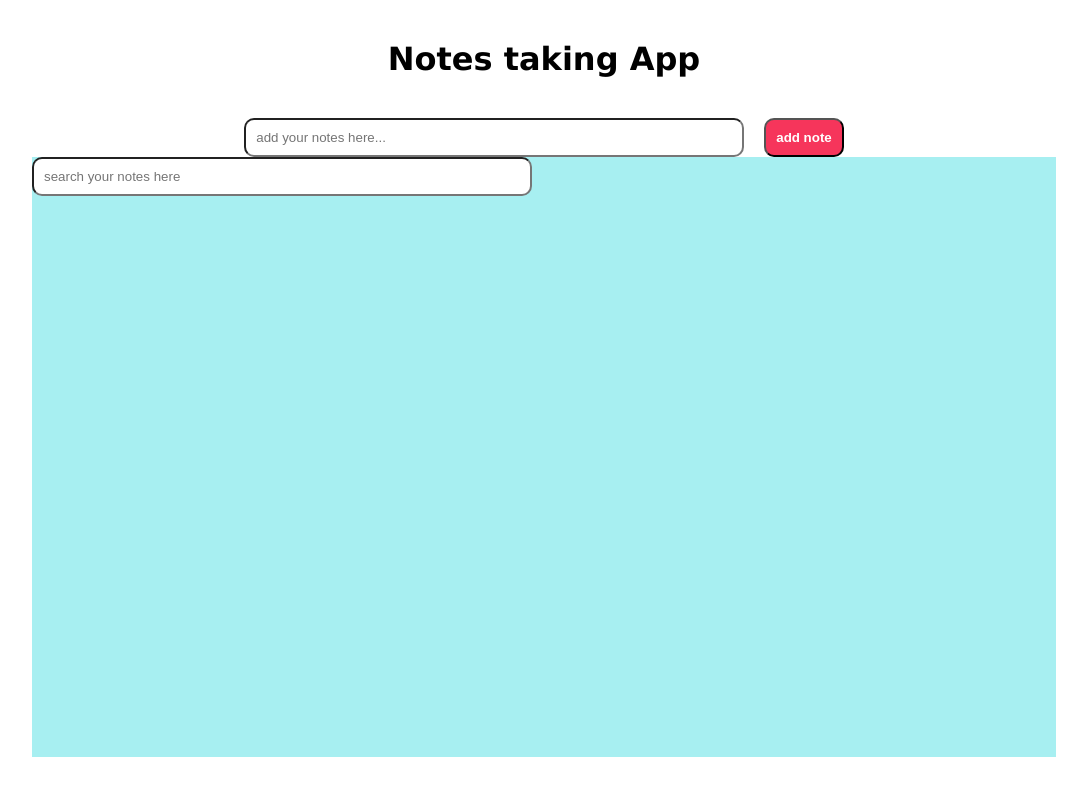
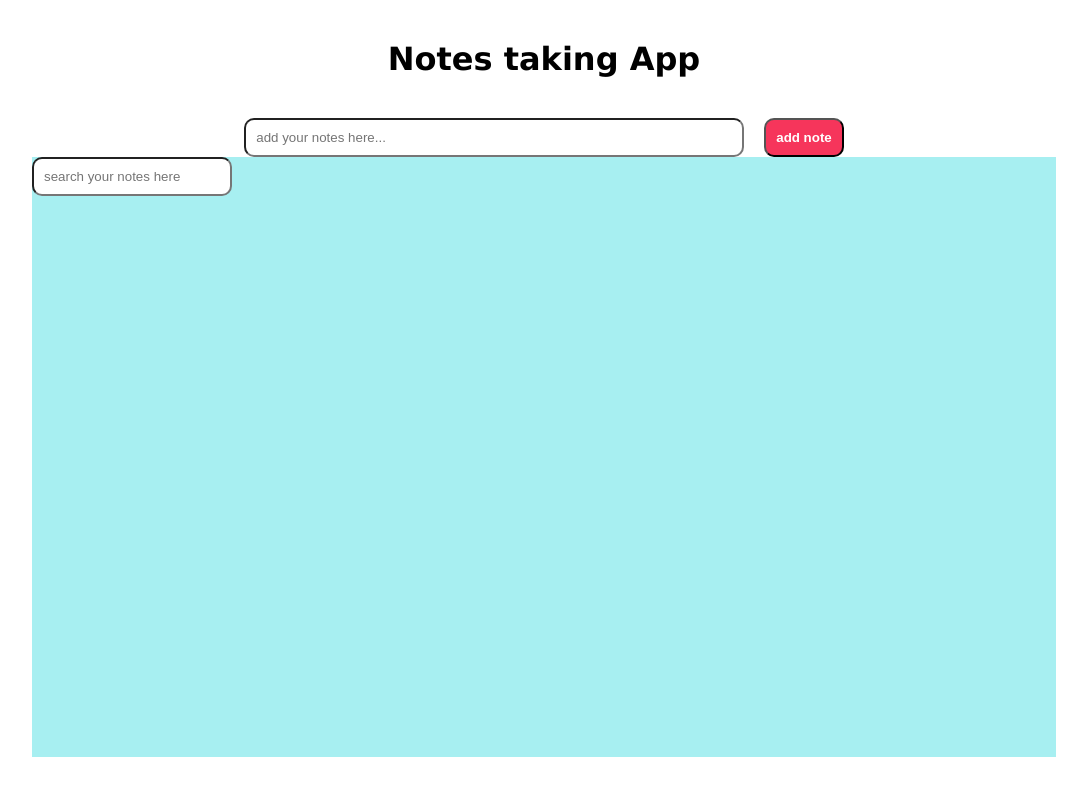
Before and after one commit to AshishBhardwaj1/notes-taker, a React (Vite) app: page / in a window 1280 px wide. Shown: the top 796 px of the page, without its empty margins (96-1183 px from the left). Built offline with nearby package versions, Linux system fonts and the light colour scheme.

Commit message:
added search filter

```diff
--- a/src/Components/Notes.jsx
+++ b/src/Components/Notes.jsx
@@ -33,14 +33,13 @@ localStorage.setItem("note",JSON.stringify(item))
             item.filter(a=>a.id)
             setItem(input)
   }
-  // const searchedItem = item.filter(items=> items.toLowerCase().includes(search.toLowerCase())
-  // )
+
   return (
     <div className='notes'>
       <h1>Notes taking App</h1>
       <div>
 
-<input type="text" value={input} placeholder='add your notes here...'
+<input type="text"  value={input} placeholder='add your notes here...'
  onChange={(e)=>setInput(e.target.value)}
 
 />
@@ -50,12 +49,14 @@ localStorage.setItem("note",JSON.stringify(item))
 <div className='card-container' >
   <div className='search'>
 
-<input type="search" placeholder='search your notes here' value={search} onChange={(e)=>setSearch(e.target.value)} />
+<input type="search" id='findnote' placeholder='search your notes here' value={search} onChange={(e)=>setSearch(e.target.value)} />
   </div>
   <div style={{display:"flex" , flexWrap:"wrap"}}>
 
 {
-  item.map((prod,id)=>(
+  item.filter((prod)=>{
+    return search.toLowerCase()===""? prod: prod.input.toLowerCase().includes(search)
+  }).map((prod,id)=>(
     <div className='card'>
       <div className="text" >
 
--- a/src/Components/notes.css
+++ b/src/Components/notes.css
@@ -26,7 +26,7 @@ input{
     display: flex;
     flex-direction: column;
     align-items: center;
-    justify-content: space-between;
+
     margin: auto;
     flex-wrap: wrap;
  }
@@ -49,6 +49,7 @@ word-wrap: break-word;
     list-style: none;
     margin: 10px;
     font-size: 20px;
+    height: 130px;
 
  }
  .card-container{
@@ -82,7 +83,9 @@ word-wrap: break-word;
     input{
         width: 300px;
     }
-    .card-container{
 
-    }
  }
+ #findnote{
+    width: 200px;
+    display: block;
+ }
```
